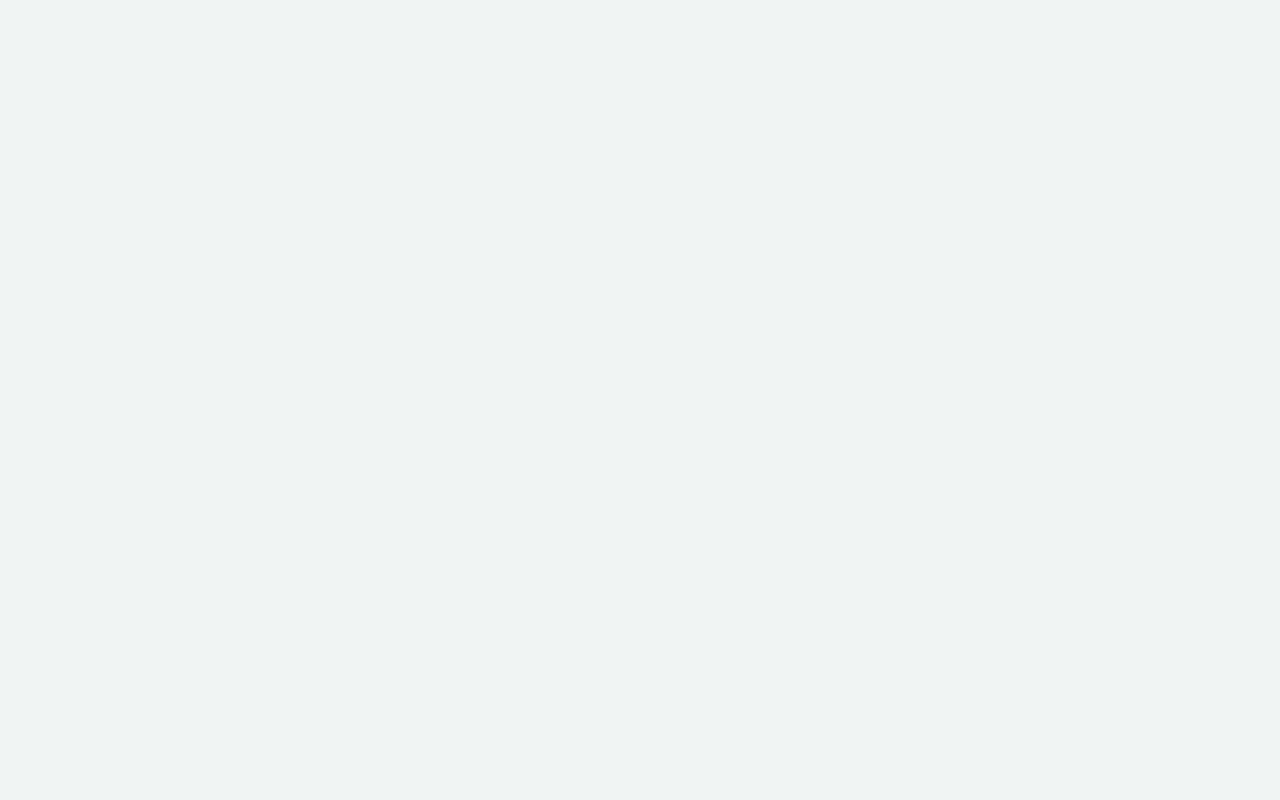
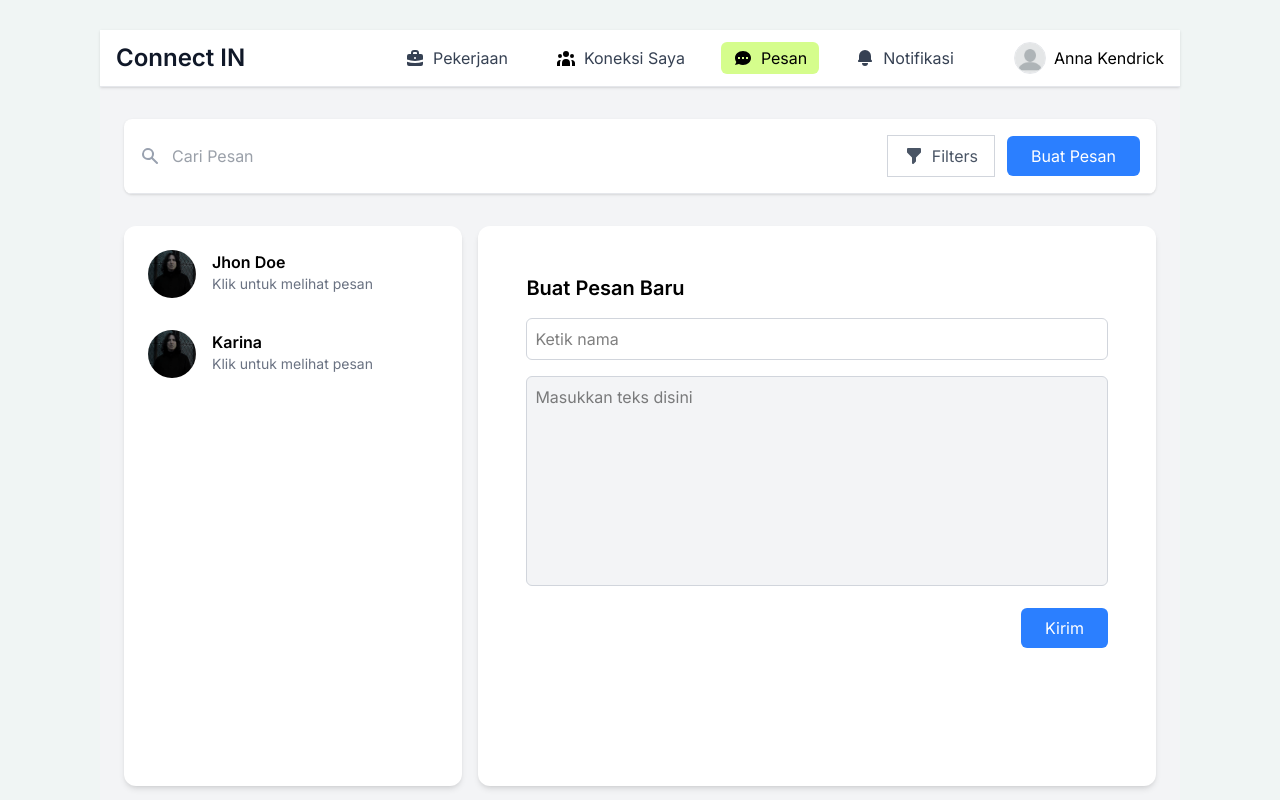
Before and after one commit to jennilaluyan/connect-in, a React (Vite) app: page /src/components/messages-page in a window 1280 px wide. Before the commit this address had no page. Shown: the top 800 px of the page. Built offline with nearby package versions, Linux system fonts and the light colour scheme.

Commit message:
pesan and koneksi

```diff
--- a/src/App.jsx
+++ b/src/App.jsx
@@ -8,6 +8,7 @@ import RegisterPage from './components/register-page/RegisterPage'
 import Dashboard from './components/dashboard/Dashboard'
 import JobDetail from './components/detail-job/JobDetail'
 import ConnectionsPage from './components/connections-page/ConnectionsPage'
+import MessagesPage from './components/messages-page/MessagesPage'
 import { NavProvider } from './components/connections-page/NavContext'
 
 createRoot(document.getElementById('root')).render(
@@ -19,6 +20,7 @@ createRoot(document.getElementById('root')).render(
         <Route path="src/components/login-page" element={<LoginPage />} />
         <Route path="src/components/register-page" element={<RegisterPage />} />
         <Route path="src/components/connections-page" element={<ConnectionsPage />} />
+        <Route path="src/components/messages-page" element={<MessagesPage />} />
         <Route path="/dashboard" element={<Dashboard />} />
         <Route path="/job/:id" element={<JobDetail />} />
       </Routes>
--- a/src/components/connections-page/ConnectionsPage.jsx
+++ b/src/components/connections-page/ConnectionsPage.jsx
@@ -1,6 +1,5 @@
 import React, { useState, useEffect } from "react";
 import DashboardNavbar from "/src/components/dashboard/DashboardNavbar";
-import { jobsData } from "../../data/jobsData"; // Import from your data file - adjust the path as needed
 import Footer from "../landing-page/Footer";
 import connectIMAGE from "../../assets/severus.jpg";
 import { useNavContext } from "/src/components/connections-page/NavContext.jsx";
@@ -119,38 +118,12 @@ const ConnectionsPage = () => {
   const [jobs, setJobs] = useState([]);
   const jobsPerPage = 9;
 
-  // Load jobs data on component mount
-  useEffect(() => {
-    // Make sure jobsData is loaded properly
-    if (Array.isArray(jobsData) && jobsData.length > 0) {
-      setJobs(jobsData);
-    } else {
-      console.error("Job data is not available or not an array:", jobsData);
-      // Fallback to empty array if jobsData is invalid
-      setJobs([]);
-    }
-  }, []);
 
-  // Calculate current jobs to display
-  const indexOfLastJob = currentPage * jobsPerPage;
-  const indexOfFirstJob = indexOfLastJob - jobsPerPage;
-  const currentJobs = jobs.slice(indexOfFirstJob, indexOfLastJob);
 
   // Calculate total pages
   const totalPages = Math.ceil(jobs.length / jobsPerPage);
 
-  // Handle page changes
-  const changePage = (pageNumber) => {
-    setCurrentPage(pageNumber);
-    // Scroll to top of job listings
-    window.scrollTo({ top: 0, behavior: 'smooth' });
-  };
 
-
-  // For debugging - check if pagination should display
-  console.log("Total jobs:", jobs.length);
-  console.log("Jobs per page:", jobsPerPage);
-  console.log("Total pages:", totalPages);
 
   return (
     <div id="dashboard" className="min-h-screen bg-gray-100">
--- a/src/components/dashboard/DashboardNavbar.jsx
+++ b/src/components/dashboard/DashboardNavbar.jsx
@@ -52,6 +52,7 @@ const DashboardNavbar = () => {
         icon={<ChatIcon />}
         isActive={activeNavItem === 'Pesan'}
         label="Pesan"
+        to="/src/components/messages-page"
       />
 
       <NavItem
--- /dev/null
+++ b/src/components/messages-page/MessagesPage.jsx
@@ -0,0 +1,129 @@
+import React, { useState, useEffect } from "react";
+import DashboardNavbar from "/src/components/dashboard/DashboardNavbar.jsx";
+import MessagesSearchBar from "/src/components/messages-page/MessagesSearchBar.jsx";
+import Footer from "../landing-page/Footer";
+import connectIMAGE from "../../assets/severus.jpg";
+
+import { useNavContext } from "/src/components/connections-page/NavContext.jsx";
+
+// Dummy messages for each contact
+const dummyChats = {
+  "Jhon Doe": [
+    { from: "me", text: "Hai Jhon!" },
+    { from: "Jhon Doe", text: "Halo! Ada apa?" },
+    { from: "me", text: "Gak ada, cuma mau sapa aja." }
+  ],
+  "Karina": [
+    { from: "Karina", text: "Hey! Kamu sibuk?" },
+    { from: "me", text: "Baru aja santai, ada apa?" },
+    { from: "Karina", text: "Cuma mau ngobrol 😄" }
+  ]
+};
+
+const contacts = [
+  { name: "Jhon Doe", image: connectIMAGE },
+  { name: "Karina", image: connectIMAGE },
+];
+
+const MessagesPage = () => {
+  const { setActiveNavItem } = useNavContext();
+  const [selectedContact, setSelectedContact] = useState(null);
+
+  useEffect(() => {
+    setActiveNavItem('Pesan');
+  }, []);
+
+
+  return (
+
+
+
+    <div id="dashboard" className="min-h-screen bg-gray-100">
+      <DashboardNavbar />
+
+      <div className="container mx-auto px-4 sm:px-6 py-6 sm:py-8">
+        <div className="mb-6 sm:mb-8">
+        <MessagesSearchBar setSelectedContact={setSelectedContact} />
+        </div>
+
+        <div className="flex h-[70vh] bg-gray-100 space-x-4">
+          {/* Sidebar: Contacts */}
+          <div className="w-1/3 bg-white rounded-xl shadow-md overflow-y-auto">
+            <div className="p-4">
+              {contacts.map((contact) => (
+                <div
+                  key={contact.name}
+                  onClick={() => setSelectedContact(contact.name)}
+                  className={`flex items-start space-x-4 mb-4 cursor-pointer hover:bg-blue-100 p-2 rounded-lg transition ${
+                    selectedContact === contact.name ? "bg-blue-100" : ""
+                  }`}
+                >
+                  <img src={contact.image} alt="Avatar" className="rounded-full w-12 h-12" />
+                  <div>
+                    <p className="font-semibold">{contact.name}</p>
+                    <p className="text-sm text-gray-500">
+                      Klik untuk melihat pesan
+                    </p>
+                  </div>
+                </div>
+              ))}
+            </div>
+          </div>
+
+          {/* Chat Window */}
+          <div className="w-2/3 bg-white rounded-xl shadow-md p-6 flex flex-col">
+            {!selectedContact ? (
+              <div class="bg-white rounded-xl p-6">
+              <h2 class="text-xl font-semibold mb-4" >Buat Pesan Baru</h2>
+
+              <input type="text" placeholder="Ketik nama"
+                class="w-full border border-gray-300 rounded-md p-2 mb-4 focus:outline-none focus:ring-2 focus:ring-blue-400" />
+
+              <textarea rows="8" placeholder="Masukkan teks disini"
+                class="w-full border border-gray-300 rounded-md p-2 mb-4 focus:outline-none focus:ring-2 focus:ring-blue-400 resize-none bg-gray-100"></textarea>
+          <div className="flex justify-end">
+  <button className="bg-blue-500 text-white px-6 py-2 rounded-md hover:bg-blue-600">
+    Kirim
+  </button>
+</div>
+            </div>
+            ) : (
+              <>
+                <h2 className="text-xl font-semibold mb-4">{selectedContact}</h2>
+
+                <div className="flex-1 overflow-y-auto space-y-4 mb-4">
+                  {dummyChats[selectedContact]?.map((msg, index) => (
+                    <div
+                      key={index}
+                      className={`flex ${
+                        msg.from === "me" ? "justify-start" : "justify-end"
+                      }`}
+                    >
+                      <div className="bg-blue-100 rounded-xl px-4 py-2 max-w-sm shadow-md">
+                        <p className="text-sm text-gray-800">{msg.text}</p>
+                      </div>
+                    </div>
+                  ))}
+                </div>
+
+                {/* Message input */}
+                <textarea
+                  rows="4"
+                  placeholder="Masukkan teks disini"
+                  className="w-full border border-gray-300 rounded-md p-2 mb-4 focus:outline-none focus:ring-2 focus:ring-blue-400 resize-none bg-gray-100"
+                />
+                <button className="bg-blue-500 text-white px-6 py-2 rounded-md hover:bg-blue-600 self-end">
+                  Kirim
+                </button>
+              </>
+            )}
+          </div>
+        </div>
+      </div>
+
+      <Footer />
+    </div>
+  );
+};
+
+export default MessagesPage;
--- /dev/null
+++ b/src/components/messages-page/MessagesSearchBar.jsx
@@ -0,0 +1,90 @@
+import React, { useState } from "react";
+
+/**
+ * SearchBar - Responsive search component
+ * Adapts to different screen sizes with a collapsible filter section on mobile
+ */
+const MessagesSearchBar = ({ setSelectedContact }) => {
+  // State to track if filters are expanded (for mobile view)
+  const [filtersExpanded, setFiltersExpanded] = useState(false);
+
+  // Toggle filters visibility on mobile
+  const toggleFilters = () => {
+    setFiltersExpanded(!filtersExpanded);
+  };
+
+  return (
+    <div className="bg-white rounded-lg shadow overflow-hidden">
+      {/* Main search input area */}
+      <div className="p-4 flex flex-col md:flex-row md:items-center">
+        {/* Search input with icon - full width on mobile */}
+        <div className="flex-grow flex items-center">
+          <SearchIcon className="text-gray-400 mr-3 flex-shrink-0" />
+          <input
+            type="text"
+            placeholder="Cari Pesan"
+            className="w-full outline-none text-gray-700"
+            aria-label="Search jobs"
+          />
+        </div>
+
+        {/* Buttons section - stacked on mobile, inline on desktop */}
+        <div className="flex items-center mt-4 md:mt-0">
+          {/* Filter toggle button - shows/hides filters on mobile */}
+          <button
+            className="flex items-center px-4 py-2 mr-3 border border-gray-300 rounded-md text-gray-600 hover:text-gray-800 hover:bg-gray-50 transition-colors md:border-r md:border-gray-300 md:rounded-none"
+            onClick={toggleFilters}
+            aria-expanded={filtersExpanded}
+            aria-controls="filter-panel"
+          >
+            <FilterIcon className="mr-2" />
+            <span className="font-medium">Filters</span>
+          </button>
+
+          {/* Find Job button - consistent across breakpoints */}
+          <button
+  className="flex-grow md:flex-grow-0 px-6 py-2 bg-blue-500 text-white rounded-md hover:bg-blue-600 transition-colors"
+  onClick={() => setSelectedContact(null)}
+>
+  Buat Pesan
+</button>
+        </div>
+      </div>
+
+      {/* Expandable filter panel - shows when toggled on mobile, always visible on desktop */}
+      <div
+        id="filter-panel"
+        className={`
+          border-t border-gray-200
+          transition-all duration-300 ease-in-out
+          ${filtersExpanded ? 'max-h-96 opacity-100' : 'max-h-0 opacity-0 md:max-h-96 md:opacity-100'}
+          overflow-hidden
+        `}
+      >
+
+      </div>
+    </div>
+  );
+};
+
+/**
+ * SearchIcon - Magnifying glass icon
+ * @param {String} className - Additional CSS classes for styling
+ */
+const SearchIcon = ({ className }) => (
+  <svg xmlns="http://www.w3.org/2000/svg" className={`h-5 w-5 ${className}`} viewBox="0 0 20 20" fill="currentColor">
+    <path fillRule="evenodd" d="M8 4a4 4 0 100 8 4 4 0 000-8zM2 8a6 6 0 1110.89 3.476l4.817 4.817a1 1 0 01-1.414 1.414l-4.816-4.816A6 6 0 012 8z" clipRule="evenodd" />
+  </svg>
+);
+
+/**
+ * FilterIcon - Filter funnel icon
+ * param {String} className - Additional CSS classes for styling
+ */
+const FilterIcon = ({ className }) => (
+  <svg xmlns="http://www.w3.org/2000/svg" className={`h-5 w-5 ${className}`} viewBox="0 0 20 20" fill="currentColor">
+    <path fillRule="evenodd" d="M3 3a1 1 0 011-1h12a1 1 0 011 1v3a1 1 0 01-.293.707L12 11.414V15a1 1 0 01-.293.707l-2 2A1 1 0 018 17v-5.586L3.293 6.707A1 1 0 013 6V3z" clipRule="evenodd" />
+  </svg>
+);
+
+export default MessagesSearchBar;
```
